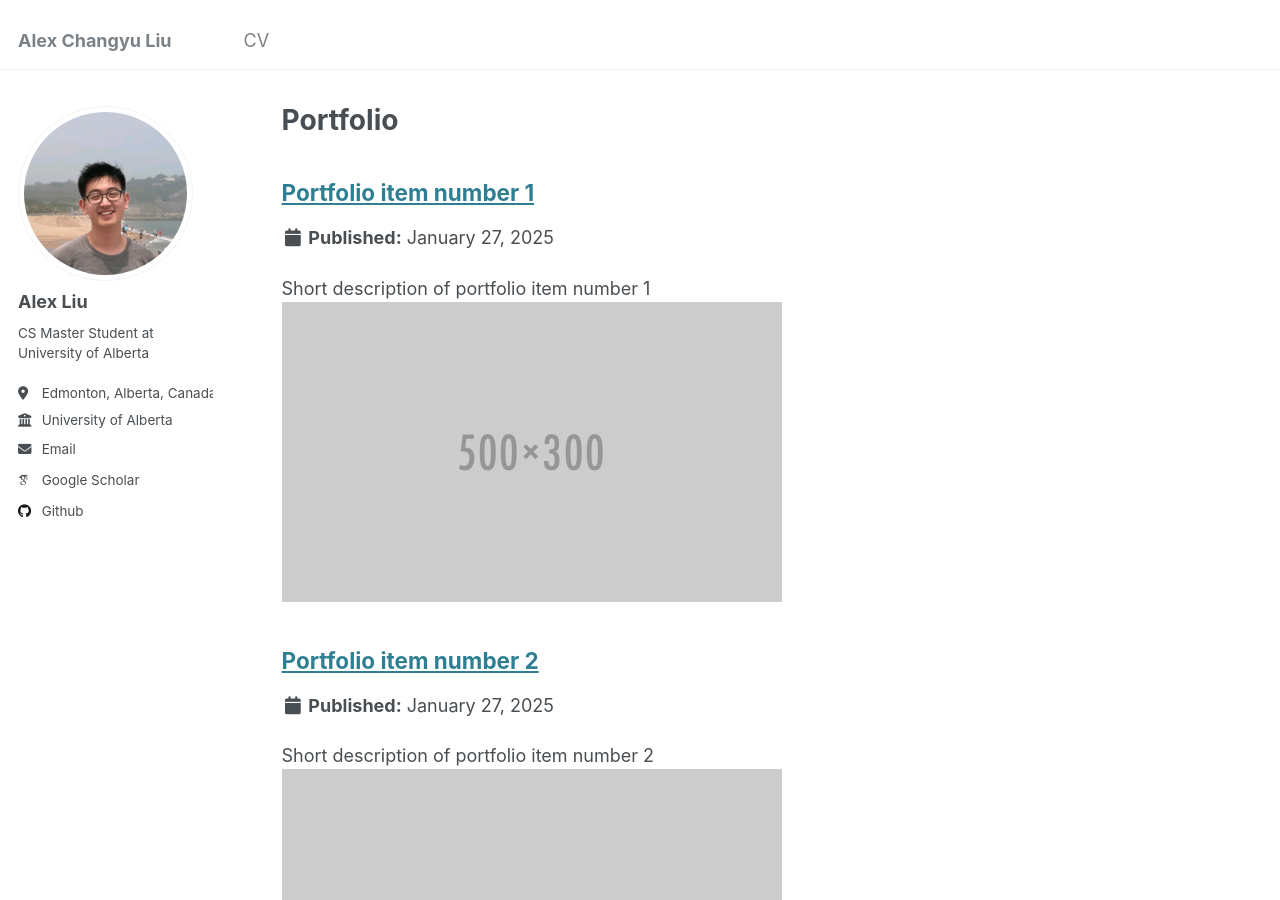
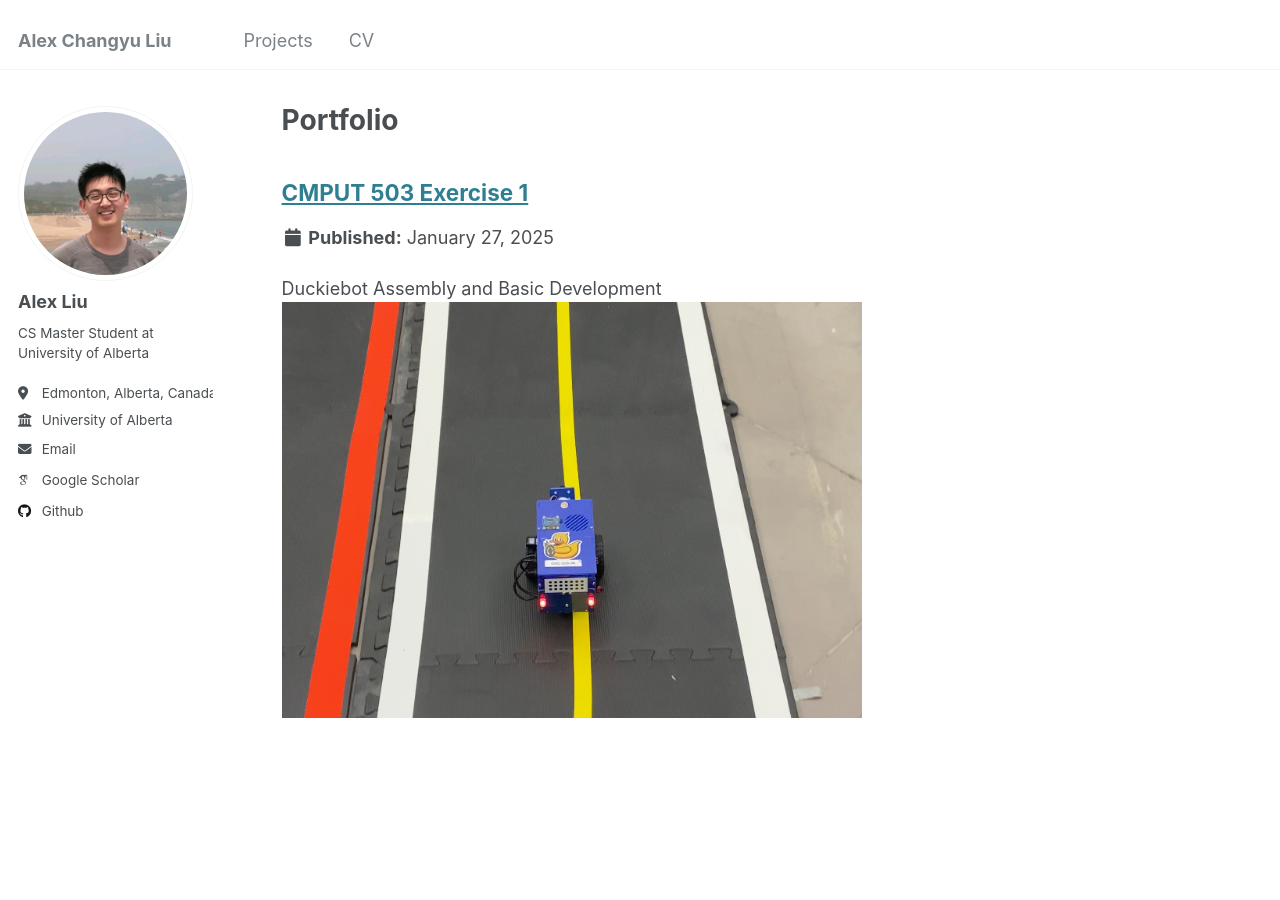
Before and after one commit to acl-24/acl-24.github.io, a Jekyll site: the page built from _pages/portfolio.html, in a window 1280 px wide and 900 px high. Built offline with Jekyll 4.4.1, drawn with Linux system fonts in a browser that asks for light colours; some web fonts are replaced; part of the change alters nothing that is shown.

Commit message:
503e1 setup

```diff
--- a/_data/navigation.yml
+++ b/_data/navigation.yml
@@ -14,8 +14,8 @@ main:
   # - title: "Teaching"
   #   url: /teaching/
 
-  # - title: "Portfolio"
-  #   url: /portfolio/
+  - title: "Projects"
+    url: /portfolio/
 
   # - title: "Blog Posts"
   #   url: /year-archive/
--- /dev/null
+++ b/_portfolio/503e1.md
@@ -0,0 +1,34 @@
+---
+title: "CMPUT 503 Exercise 1"
+excerpt: "Duckiebot Assembly and Basic Development<br/><img src='/images/503e1.png'>"
+collection: portfolio
+---
+
+---
+
+## Dashboard
+![alt text](/images/Screenshot%20from%202025-01-17%2016-21-22.png)
+
+The image shows the DuckieTown dashboard of our duckiebot (csc22936). On the top are the motor signals, which are linear speed (how many meters the duckiebot is moving per second), motor speed (how fast each motor is moving), and angular speed (how many radians the duckiebot if turning per second). The bottom section shows the camera signal coming from the front camera of the duckiebot at 8 frames per second.
+
+## Running the Duckiebot Program
+![alt text](/images/hello_from_csc22936.png)
+
+The image shows the output of the program running on the the Docker image built on the duckiebot. The program `message = "Hello from %s!" % os.environ['VEHICLE_NAME']` retrieves the environment variable VEHICLE_NAME (in our case csc22936) and prints it onto the terminal.
+
+## Calibration
+![alt text](/images/camera_intrinsic.png)
+
+The first screenshot shows the instrinsic .yaml file for camera calibration. The intrinsic calibration is done by displaying a predetermined grid pattern to the duckiebot's camera and allowing the duckiebot to solve for its camera parameters. The values of the matrices shown are used to project 3D points in the world to 2D points in images while considering the influence of the distortion.
+
+
+![alt text](/images/camera_extrinsic.png)
+
+The second screenshot shows the extrinsic .yaml file for camera calibration. During the extrinsic calibration, the same grid is displayed facing up from the ground, and the robot is expected to find the homography between the image from the camera and the actual image. The resulting homography parameters are shown in the extrinsic .yaml file.
+
+
+
+## References
+- <https://en.wikipedia.org/wiki/Camera_matrix>
+- <https://docs.duckietown.com/daffy/opmanual-duckiebot/operations/calibration_camera/index.html>
+- <https://docs-old.duckietown.org/daffy/duckietown-robotics-development/out/python_programs_environments.html#sub:autoid-90195858-1>
--- a/_portfolio/portfolio-1.md
+++ /dev/null
@@ -1,7 +0,0 @@
----
-title: "Portfolio item number 1"
-excerpt: "Short description of portfolio item number 1<br/><img src='/images/500x300.png'>"
-collection: portfolio
----
-
-This is an item in your portfolio. It can be have images or nice text. If you name the file .md, it will be parsed as markdown. If you name the file .html, it will be parsed as HTML.
--- a/_portfolio/portfolio-2.html
+++ /dev/null
@@ -1,7 +0,0 @@
----
-title: "Portfolio item number 2"
-excerpt: "Short description of portfolio item number 2 <br/><img src='/images/500x300.png'>"
-collection: portfolio
----
-
-This is an item in your portfolio. It can be have images or nice text. If you name the file .md, it will be parsed as markdown. If you name the file .html, it will be parsed as HTML.
```
Also changed, not shown: images/503e1.png (added), images/Screenshot from 2025-01-17 16-21-22.png (added), images/camera_extrinsic.png (added), images/camera_intrinsic.png (added), images/hello_from_csc22936.png (added), images/kinematics.png (added).
